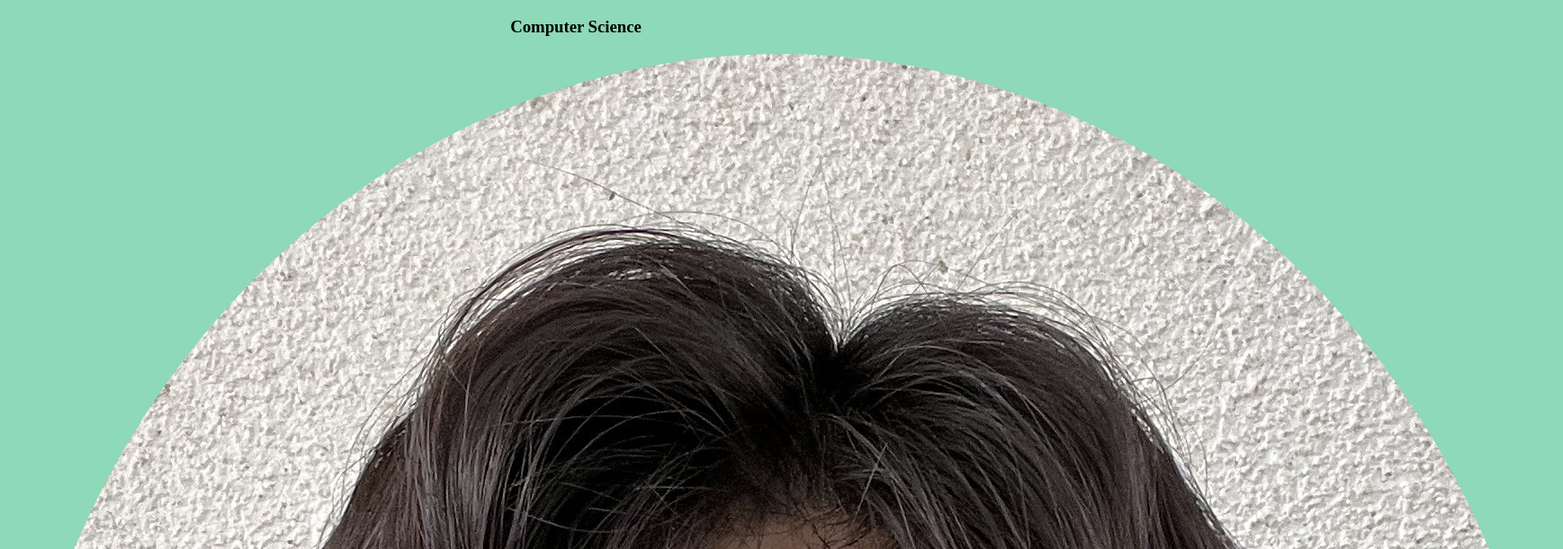
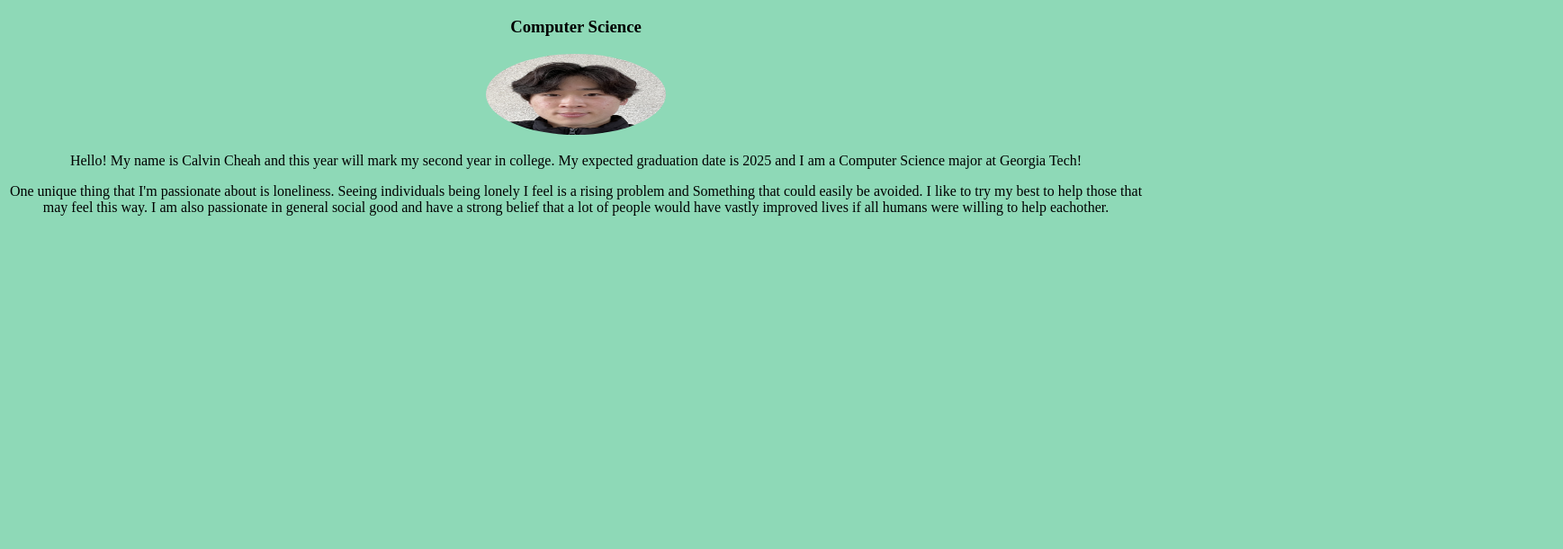
Before and after one commit to QwikSP/Calvin-Cheah-fall23-dev-bootcamp-assessment-master, a plain HTML site: page index.html in a window 1280 px wide. Shown: the part 61-672 px from the top of the page at 90% size, 1737 px wide, since content can reach past the window. Drawn offline with Linux system fonts and the light colour scheme.

Commit message:
change img size

```diff
--- a/index.html
+++ b/index.html
@@ -10,7 +10,7 @@
 <body>
     <h1>Calvin Cheah</h1>
     <h3>Computer Science</h3>
-    <img src="IMG_19956.jpg" alt="CalvinPortrait">
+    <img src="IMG_19956.jpg" width="200" height="90" alt="CalvinPortrait">
     <p>Hello! My name is Calvin Cheah and this year will mark my second year in college. My expected graduation date
         is 2025 and I am a Computer Science major at Georgia Tech!</p>
 
```
